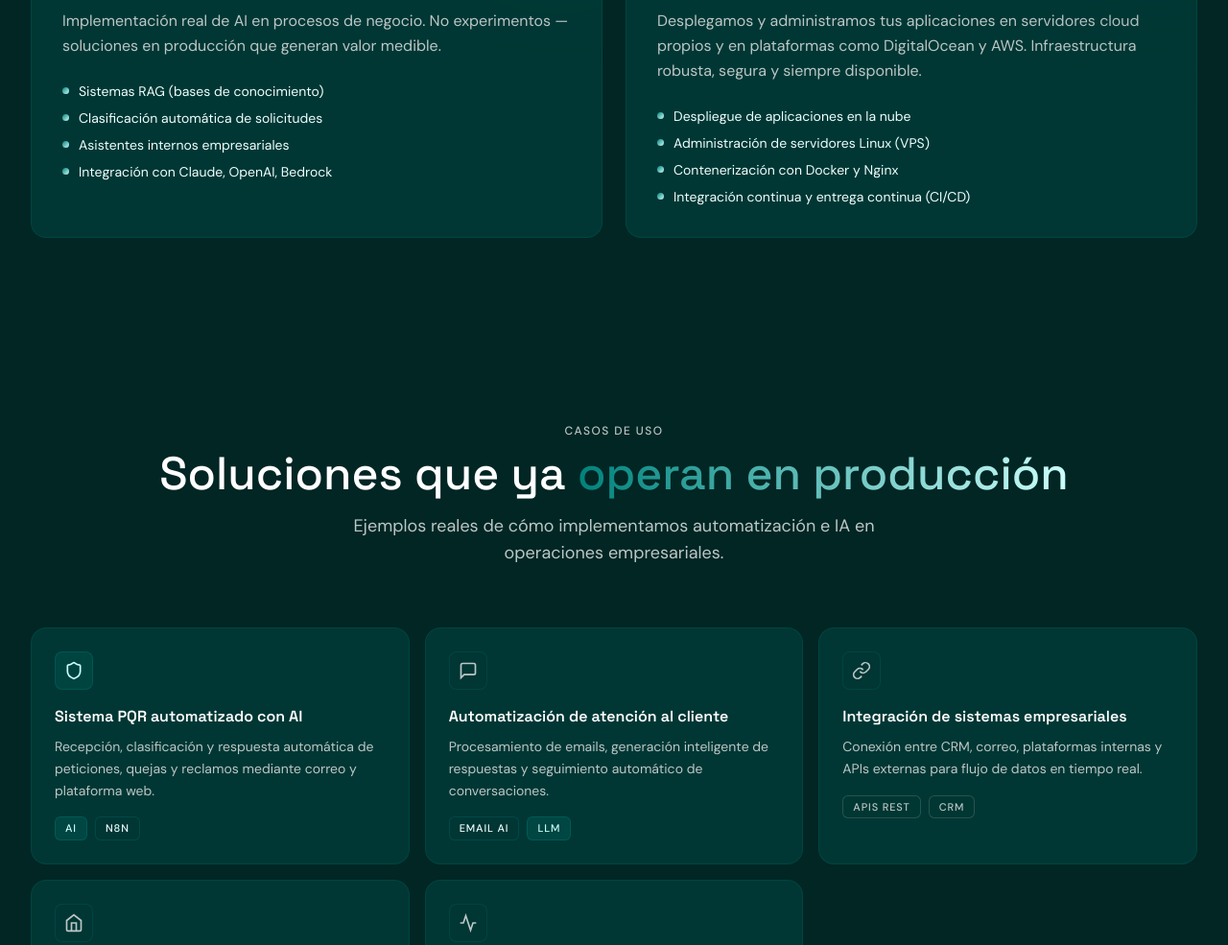
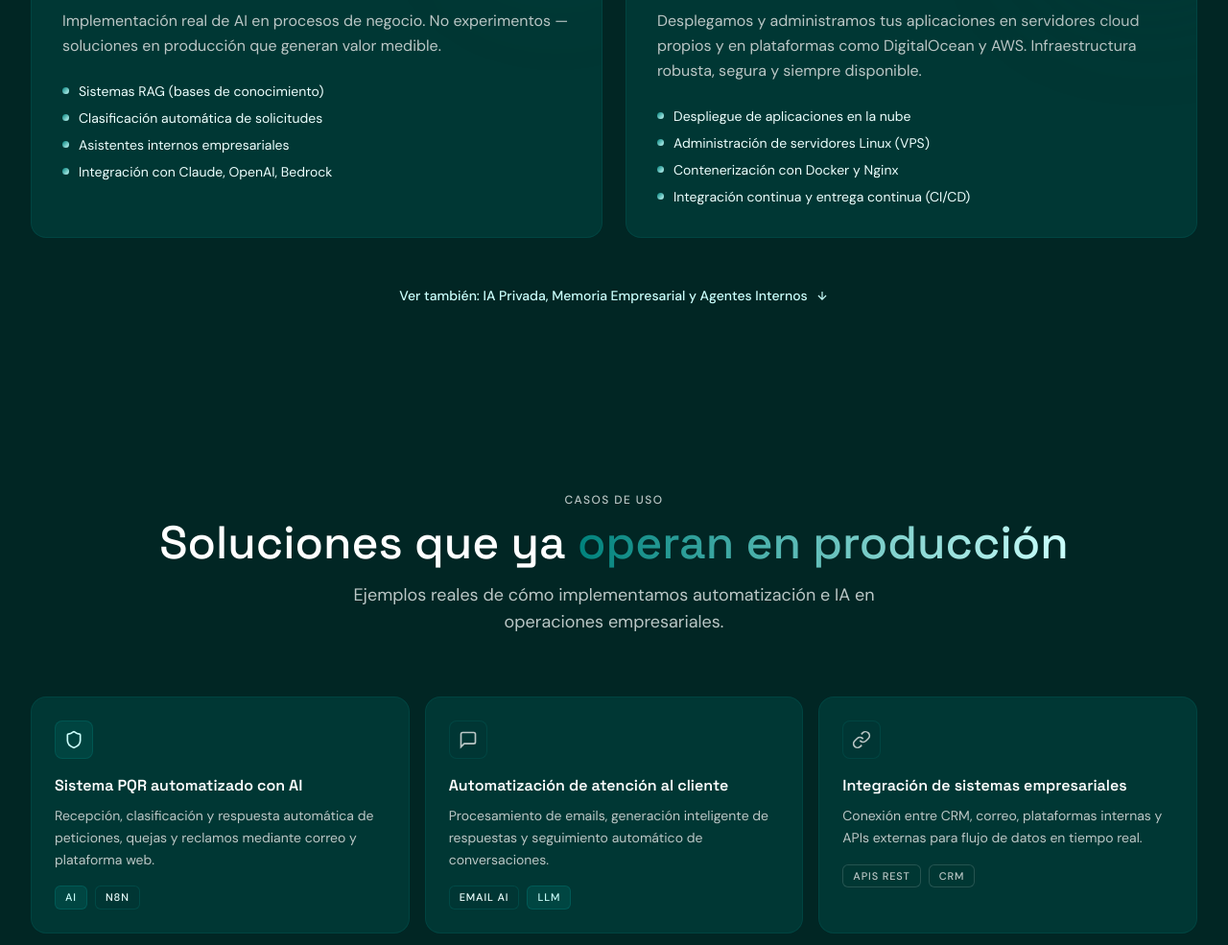
Before and after one commit to claudiokerekes/sitioweb-cksoluciones, an Astro site: page / in a window 1280 px wide. Shown: the part 2467-3452 px from the top of the page at 96% size. Built offline with nearby package versions, Linux system fonts and the light colour scheme; Astro itself is replaced by a stand-in of ours.

Commit message:
Agregar link ancla desde Servicios hacia sección AI Avanzada
Co-Authored-By: Claude Sonnet 4.6 <noreply@anthropic.com>

```diff
--- a/src/pages/index.astro
+++ b/src/pages/index.astro
@@ -372,6 +372,15 @@ const schemas = [
         </ul>
       </article>
     </div>
+
+    <!-- Link → AI Avanzada -->
+    <div class="text-center mt-12">
+      <a href="#ai-avanzada" class="inline-flex items-center gap-2 text-sm font-medium transition-colors hover:text-white" style="color:#cbfffc">
+        Ver también: IA Privada, Memoria Empresarial y Agentes Internos
+        <svg width="14" height="14" viewBox="0 0 24 24" fill="none" stroke="currentColor" stroke-width="2" aria-hidden="true"><path d="M12 5v14M5 12l7 7 7-7"/></svg>
+      </a>
+    </div>
+
   </div>
 </section>
 
```
